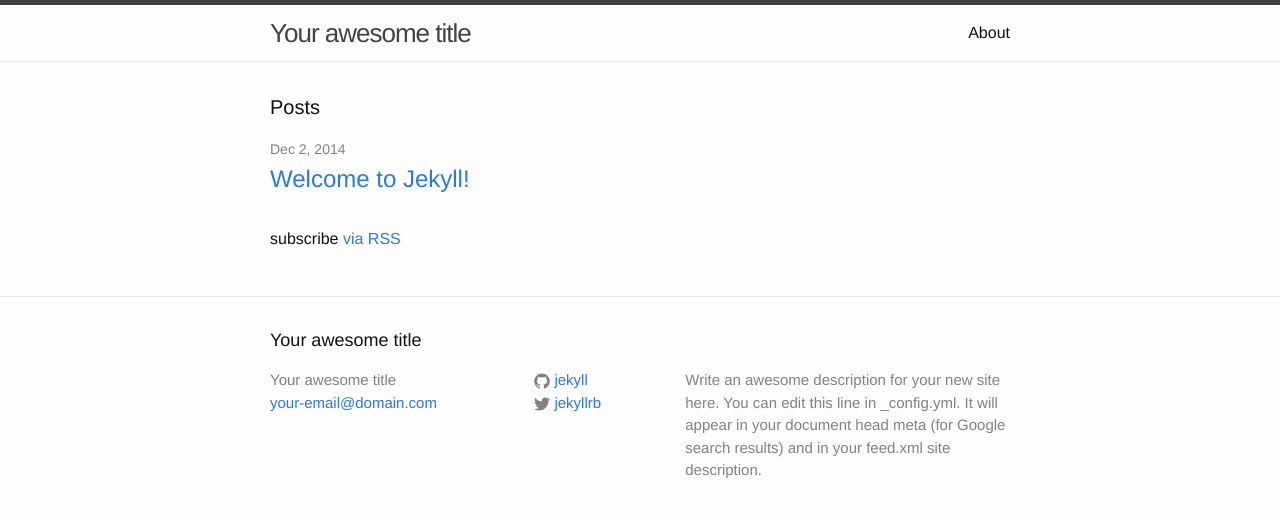
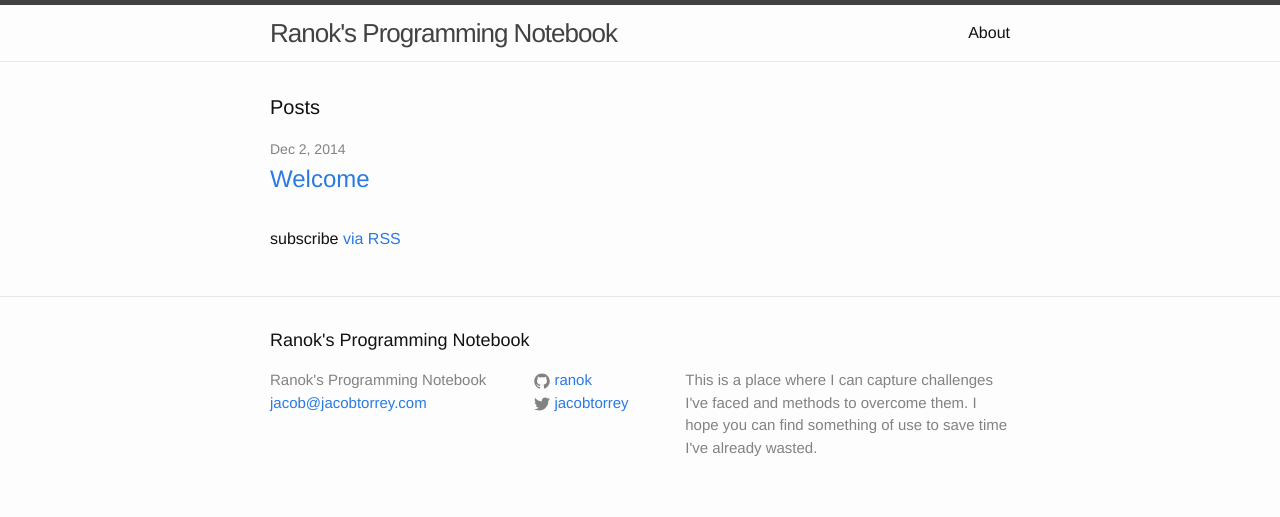
Before and after one commit to ranok/ranok.github.io, a Jekyll site: the page built from index.html, in a window 1280 px wide. Shown: the top 517 px of the page. Built offline with Jekyll 4.4.1, drawn with Linux system fonts in a browser that asks for light colours.

```diff
--- a/_config.yml
+++ b/_config.yml
@@ -1,14 +1,13 @@
 # Site settings
-title: Your awesome title
-email: your-email@domain.com
+title: Ranok's Programming Notebook
+email: jacob@jacobtorrey.com
 description: > # this means to ignore newlines until "baseurl:"
-  Write an awesome description for your new site here. You can edit this
-  line in _config.yml. It will appear in your document head meta (for
-  Google search results) and in your feed.xml site description.
+    This is a place where I can capture challenges I've faced and methods to overcome them.
+    I hope you can find something of use to save time I've already wasted.
 baseurl: "" # the subpath of your site, e.g. /blog/
-url: "http://yourdomain.com" # the base hostname & protocol for your site
-twitter_username: jekyllrb
-github_username:  jekyll
+url: "http://ranok.github.io" # the base hostname & protocol for your site
+twitter_username: jacobtorrey
+github_username:  ranok
 
 # Build settings
 markdown: kramdown
```
Also changed, not shown: _posts/2014-12-02-welcome-to-jekyll.markdown (deleted, +0 -25 lines), _posts/2014-12-02-welcome.markdown (added, +8 -0 lines).
